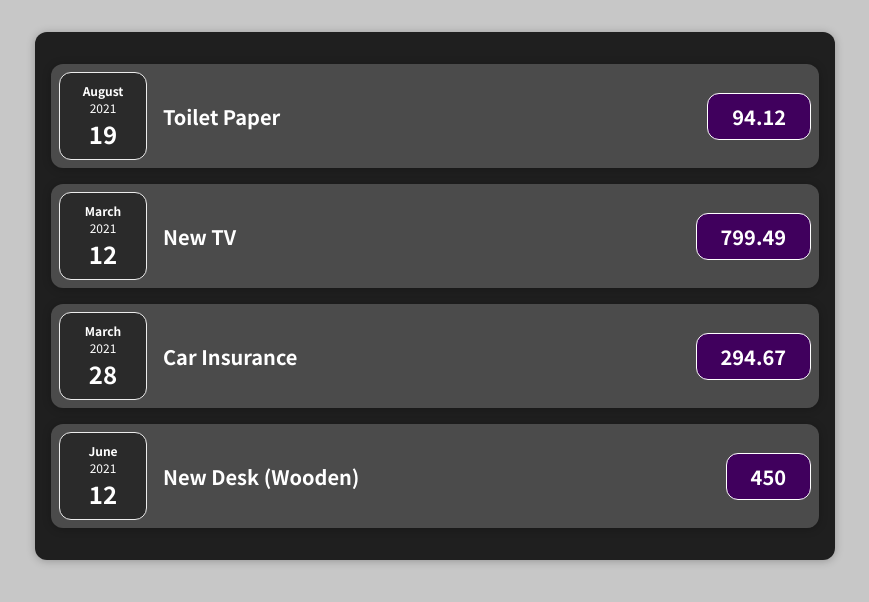
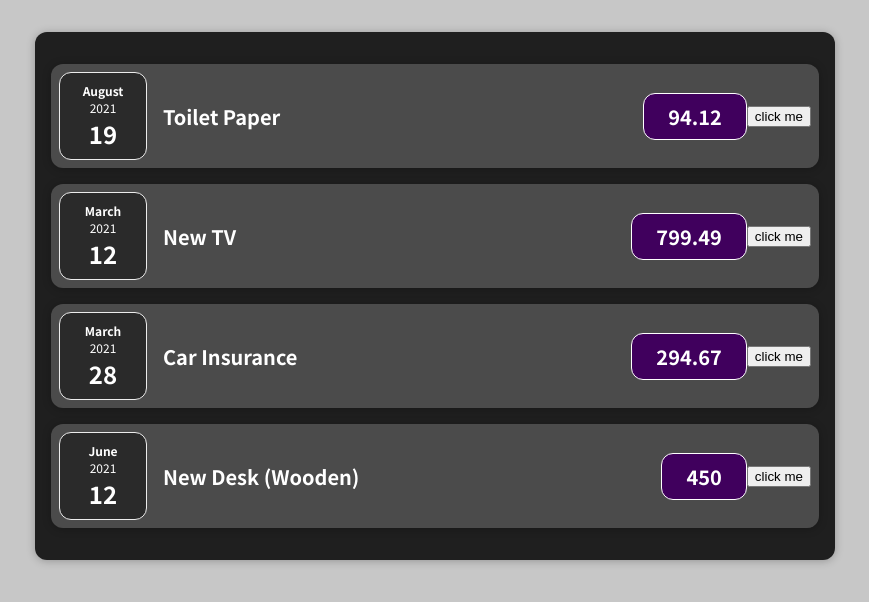
Before and after one commit to elddir-io/ReactProjectOne, a React (Create React App) app: page / in a window 1280 px wide. Shown: the top 602 px of the page, without its empty margins (205-1074 px from the left). Built offline with nearby package versions, Linux system fonts and the light colour scheme.

Commit message:
Sec4-C49-50: managing State. add button to change title. useState hook.

```diff
--- a/src/components/Expenses/ExpenseItem.js
+++ b/src/components/Expenses/ExpenseItem.js
@@ -1,15 +1,24 @@
+import React, { useState } from 'react';
+
 import ExpenseDate from './ExpenseDate';
 import Card from '../UI/Card';
 import './ExpenseItem.css'
 
 function ExpenseItem(props) {
+    const [title, setTitle] = useState(props.title);
+
+    const clickHandler = () => {
+        setTitle('Updated')
+    }
+
     return (
         <Card className="expense-item">
             <ExpenseDate date={props.date} />
             <div className="expense-item__description">
-                <h2>{props.title}</h2>
+                <h2>{title}</h2>
                 <div className="expense-item__price">{props.amount}</div>
             </div>
+            <button onClick={clickHandler}>click me</button>
         </Card>
     )
 }
```
Also changed, not shown: 1 other file (tests, documents, lock files or other folders).
